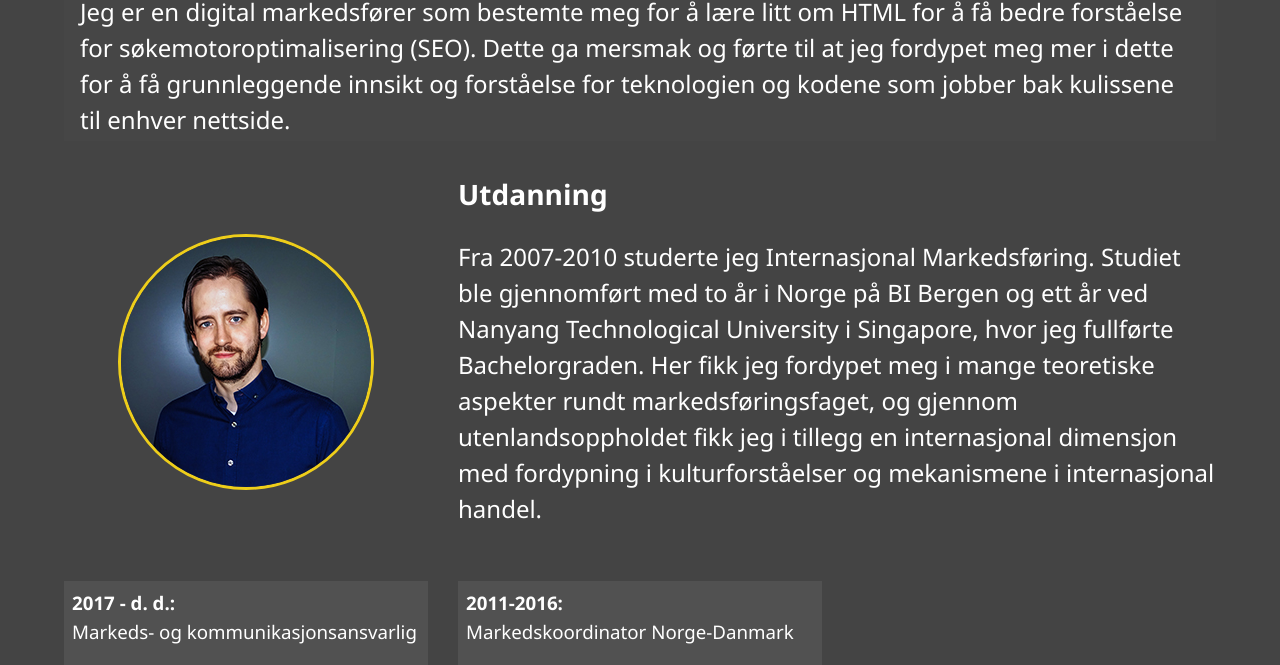
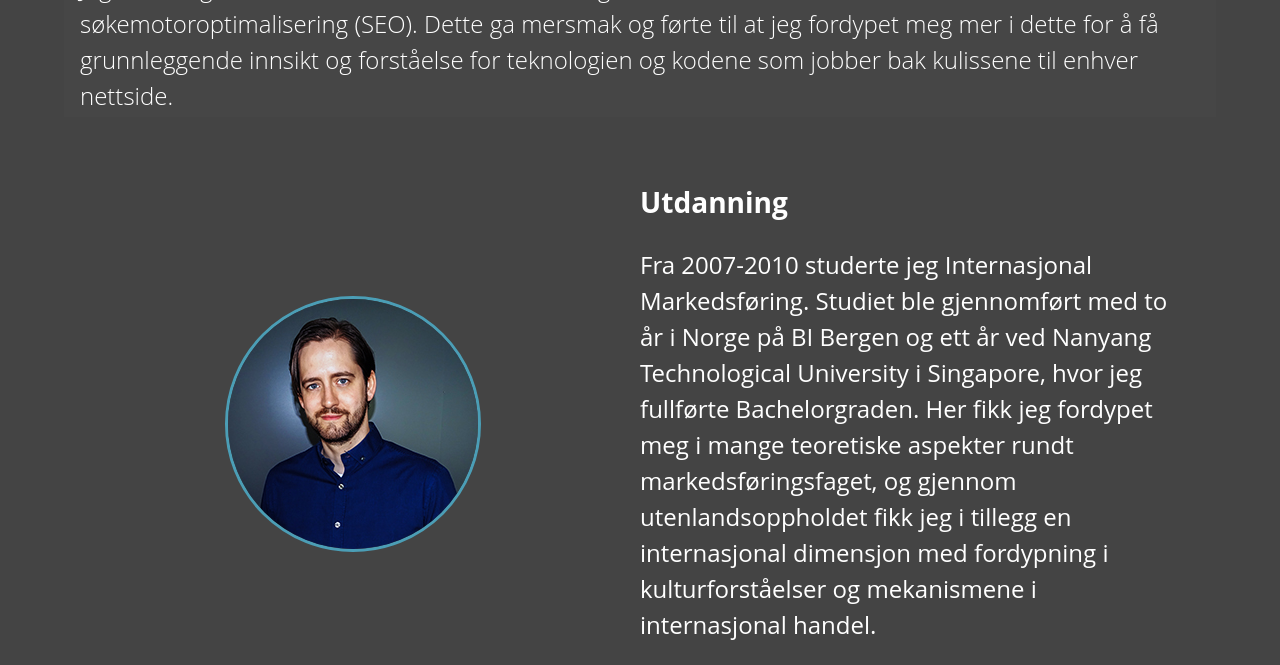
Before and after one commit to AOG-88/aog-88.github.io, a website: page dist/about.html in a window 1280 px wide. Shown: the part 217-882 px from the top of the page. Drawn offline with nearby package versions, Linux system fonts and the light colour scheme; files that its build step writes are made by us from their sources; files whose address does not match are found by name.

Commit message:
fixed css links

```diff
--- a/dist/about.html
+++ b/dist/about.html
@@ -17,7 +17,7 @@
   <link rel="stylesheet" href="https://use.fontawesome.com/releases/v5.2.0/css/all.css" integrity="sha384-hWVjflwFxL6sNzntih27bfxkr27PmbbK/iSvJ+a4+0owXq79v+lsFkW54bOGbiDQ"
     crossorigin="anonymous">
 
-  <link rel="stylesheet" href="dist/css/main.css">
+  <link rel="stylesheet" href="css/main.css">
   <title>Utdanning & Erfaring</title>
 </head>
 
```
Also changed, not shown: dist/contact.html (+1 -1 lines), dist/work.html (+1 -1 lines).
